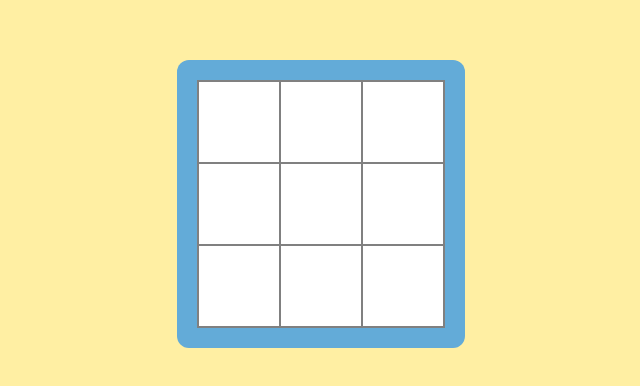
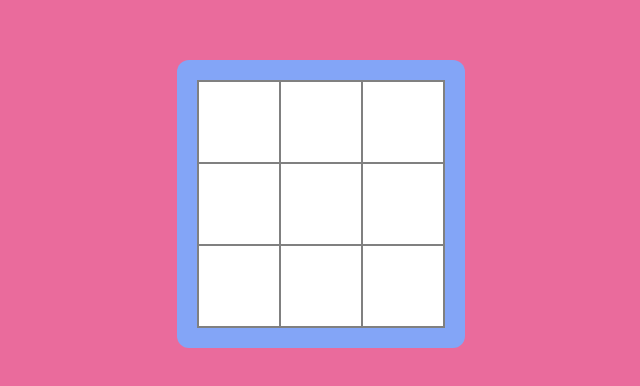
Before and after one commit to nico-bellante/react-tic-tac-toe, a React (Create React App) app: page / in a window 1280 px wide. Shown: the part 196-582 px from the top of the page, without its empty margins (319-959 px from the left). Built offline with nearby package versions, Linux system fonts and the light colour scheme.

Commit message:
color cleanup

```diff
--- a/src/theme.ts
+++ b/src/theme.ts
@@ -1,7 +1,18 @@
 import randomColor from "randomcolor";
 
-const hue1 = randomColor();
-const hue2 = randomColor();
+const allHueSeeds = [
+  ["red", "blue"],
+  ["green", "purple"],
+  ["yellow", "blue"],
+  ["orange", "blue"],
+  ["green", "blue"],
+  ["blue", "red"],
+];
+
+const [hue1Seed, hue2Seed] = allHueSeeds[Math.floor(Math.random() * allHueSeeds.length)];
+console.log({ hue1Seed, hue2Seed });
+const hue1 = hue1Seed; //randomColor({ hue: hue1Seed });
+const hue2 = hue2Seed; // randomColor({ hue: hue2Seed });
 
 export const COLORS = {
   color1: {
```
